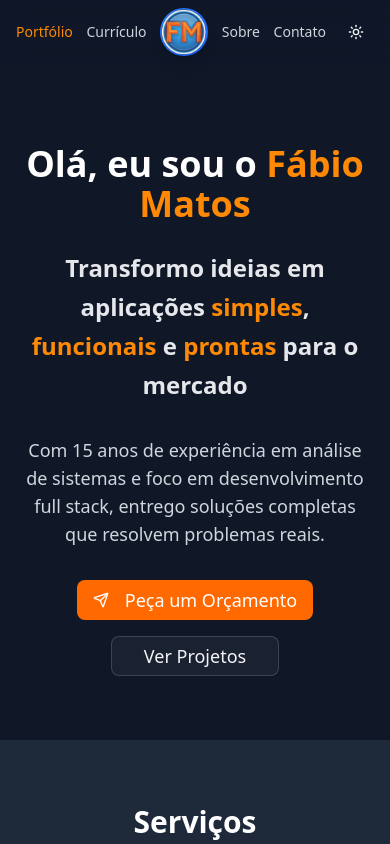
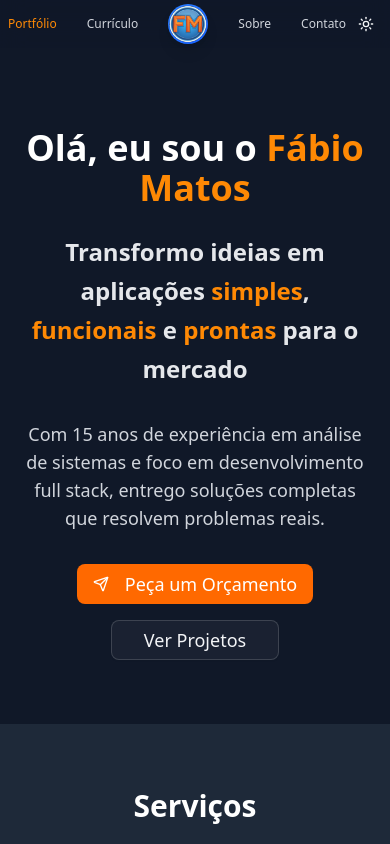
Before and after one commit to gleekrj/fabio-portfolio, a React (Vite) app: page / in a window 390 px wide. Shown: the top 844 px of the page. Built offline with nearby package versions, Linux system fonts and the light colour scheme.

Commit message:
Fix: Fix the cursor point of dark toogle and fix the size of entire application on mobile version

```diff
--- a/index.html
+++ b/index.html
@@ -1,9 +1,10 @@
 <!doctype html>
-<html lang="en">
+<html lang="pt-BR">
   <head>
     <meta charset="UTF-8" />
     <link rel="icon" type="image/svg+xml" href="/favicon.svg" />
-    <meta name="viewport" content="Portfólio desenvolvido em React e Vite para apresentar meus projetos e habilidades como desenvolvedor." />
+    <meta name="viewport" content="width=device-width, initial-scale=1.0" />
+    <meta name="description" content="Portfólio desenvolvido em React e Vite para apresentar meus projetos e habilidades como desenvolvedor." />
     <title>Portfólio | Fábio Matos</title>
   </head>
   <body>
--- a/src/components/header.tsx
+++ b/src/components/header.tsx
@@ -29,15 +29,15 @@ export const Header = () => {
 
   return (
     <header
-      className={`fixed top-0 left-0 right-0 z-50 bg-white/80 dark:bg-gray-900/80 backdrop-blur-md transition-all duration-300 h-16 ${
+      className={`fixed top-0 left-0 right-0 z-50 bg-white/80 dark:bg-gray-900/80 backdrop-blur-md transition-all duration-300 h-12 ${
         isAtTop ? "lg:h-24" : "border-b border-gray-200 dark:border-gray-700"
       }`}
     >
-      <nav className="max-w-7xl mx-auto px-4 sm:px-6 lg:px-8 h-full">
-        <div className="flex items-center justify-between lg:justify-around h-full">
+      <nav className="max-w-7xl mx-auto px-2 sm:px-6 lg:px-8 h-full">
+        <div className="flex items-center justify-between lg:justify-around h-full gap-1">
           <Link
             to={navItems[0].path}
-            className={`font-medium transition-all duration-300 text-sm ${
+            className={`font-medium transition-all duration-300 text-xs whitespace-nowrap ${
               isAtTop ? "lg:text-xl" : ""
             } ${
               location.pathname === navItems[0].path
@@ -50,7 +50,7 @@ export const Header = () => {
 
           <Link
             to={navItems[1].path}
-            className={`font-medium transition-all duration-300 text-sm ${
+            className={`font-medium transition-all duration-300 text-xs whitespace-nowrap ${
               isAtTop ? "lg:text-xl" : ""
             } ${
               location.pathname === navItems[1].path
@@ -61,11 +61,11 @@ export const Header = () => {
             {navItems[1].name}
           </Link>
 
-          <Link to="/" className="flex items-center">
+          <Link to="/" className="flex items-center flex-shrink-0">
             <motion.div
               whileHover={{ scale: 1.05 }}
               whileTap={{ scale: 0.95 }}
-              className={`rounded-full bg-gradient-to-br from-blue-500 to-blue-600 flex items-center justify-center shadow-lg transition-all duration-300 w-12 h-12 ${
+              className={`rounded-full bg-gradient-to-br from-blue-500 to-blue-600 flex items-center justify-center shadow-lg transition-all duration-300 w-10 h-10 ${
                 isAtTop ? "lg:w-24 lg:h-24 lg:mt-2" : ""
               }`}
             >
@@ -75,7 +75,7 @@ export const Header = () => {
 
           <Link
             to={navItems[2].path}
-            className={`font-medium transition-all duration-300 text-sm ${
+            className={`font-medium transition-all duration-300 text-xs whitespace-nowrap ${
               isAtTop ? "lg:text-xl" : ""
             } ${
               location.pathname === navItems[2].path
@@ -86,10 +86,10 @@ export const Header = () => {
             {navItems[2].name}
           </Link>
 
-          <div className="flex items-center space-x-3">
+          <div className="flex items-center space-x-1 sm:space-x-2">
             <Link
               to={navItems[3].path}
-              className={`font-medium transition-all duration-300 text-sm ${
+              className={`font-medium transition-all duration-300 text-xs whitespace-nowrap ${
                 isAtTop ? "lg:text-xl" : ""
               } ${
                 location.pathname === navItems[3].path
@@ -104,7 +104,7 @@ export const Header = () => {
               variant="ghost"
               size="sm"
               onClick={toggleTheme}
-              className={`p-0 transition-all duration-300 w-9 h-9 ${
+              className={`p-0 transition-all duration-300 w-8 h-8 lg:cursor-pointer ${
                 isAtTop ? "lg:w-12 lg:h-12" : ""
               }`}
             >
--- a/src/components/layout.tsx
+++ b/src/components/layout.tsx
@@ -10,7 +10,7 @@ export const Layout = ({ children }: LayoutProps) => {
   return (
     <div className="min-h-screen bg-white dark:bg-gray-900 text-gray-900 dark:text-gray-100 transition-colors duration-300 flex flex-col">
       <Header />
-      <main className="pt-16 flex-1">{children}</main>
+      <main className="pt-12 flex-1">{children}</main>
       <Footer />
     </div>
   );
--- a/src/pages/contact.tsx
+++ b/src/pages/contact.tsx
@@ -145,7 +145,7 @@ export const Contact = () => {
                     </ul>
                   </div>
                   <div className="flex flex-col gap-4 items-center pt-4">
-                    <p className="text-2xl font-semibold text-orange-600 dark:text-orange-400">
+                    <p className="text-base sm:text-xl md:text-2xl font-semibold text-orange-600 dark:text-orange-400 break-all px-4">
                       fabio.henrique.ss.matos@gmail.com
                     </p>
                     <Button
```
